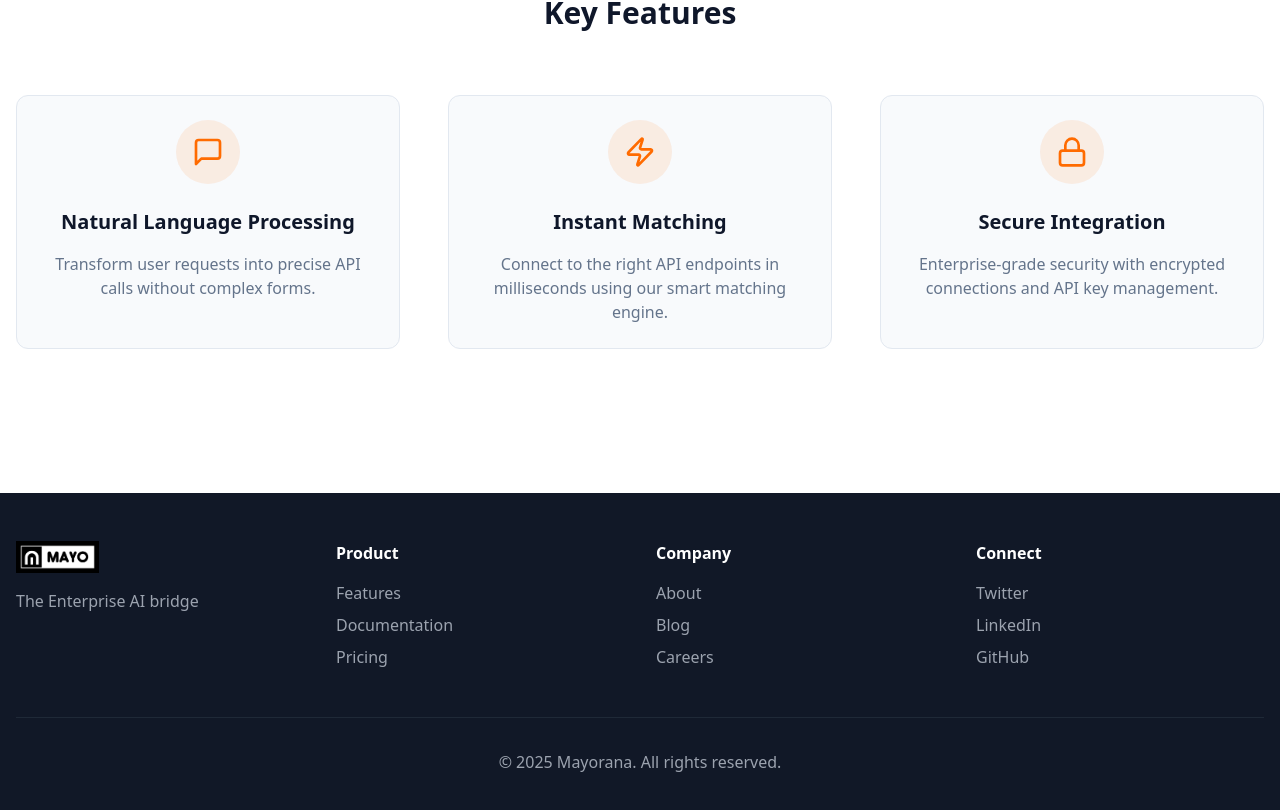
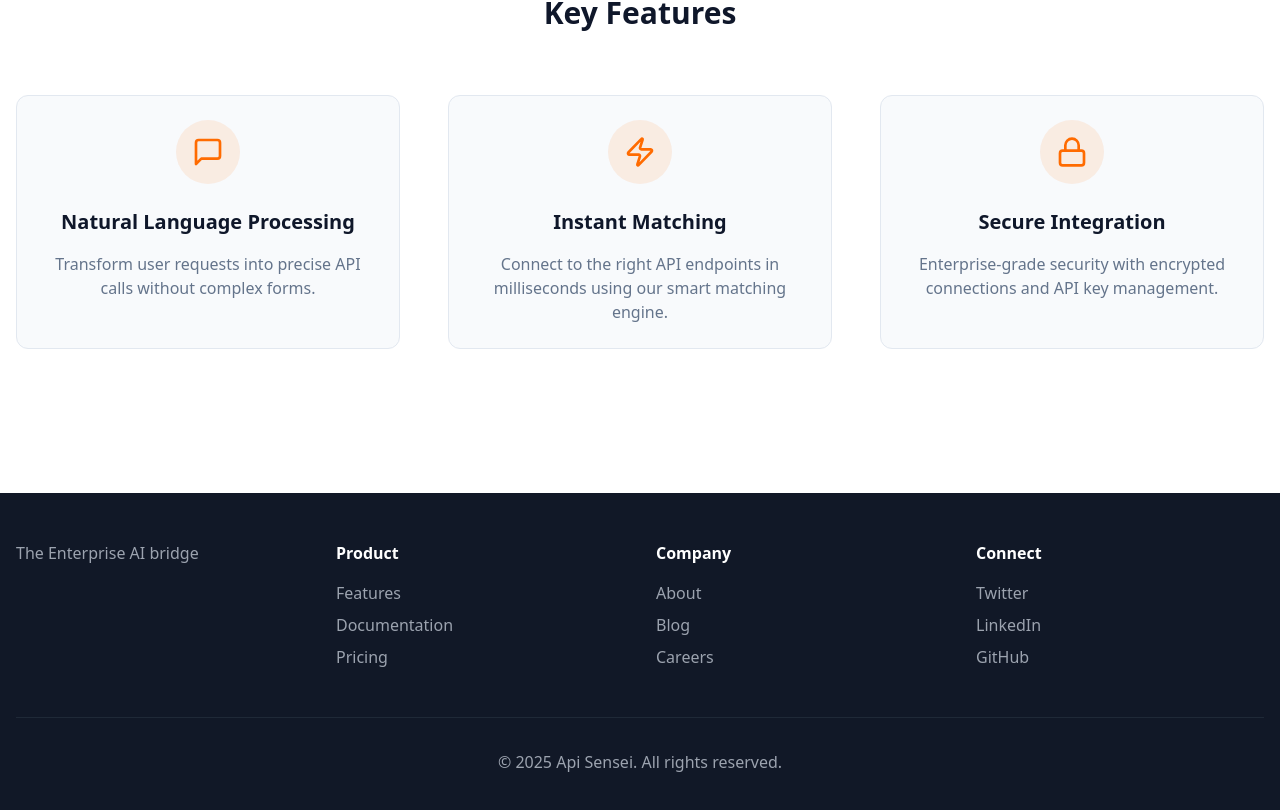
Before and after one commit to bennekrouf/landing-api0, a Next.js app: page / in a window 1280 px wide. Shown: the part 557-1367 px from the top of the page. Built offline with nearby package versions, Linux system fonts and the light colour scheme.

Commit message:
Adapt identity

```diff
--- a/src/app/page.tsx
+++ b/src/app/page.tsx
@@ -103,7 +103,7 @@ const LandingPage = () => {
         <div className="container mx-auto px-4">
           <div className="grid md:grid-cols-4 gap-8">
             <div>
-              <Logo variant="white" className="h-8 w-auto mb-4" />
+              { /* <Logo variant="white" className="h-8 w-auto mb-4" /> */}
               <p className="text-gray-400">The Enterprise AI bridge</p>
             </div>
             {footerLinks.map((section, index) => (
@@ -122,7 +122,7 @@ const LandingPage = () => {
             ))}
           </div>
           <div className="border-t border-gray-800 mt-12 pt-8 text-center text-gray-400">
-            <p>&copy; 2025 Mayorana. All rights reserved.</p>
+            <p>&copy; 2025 Api Sensei. All rights reserved.</p>
           </div>
         </div>
       </footer>
```
